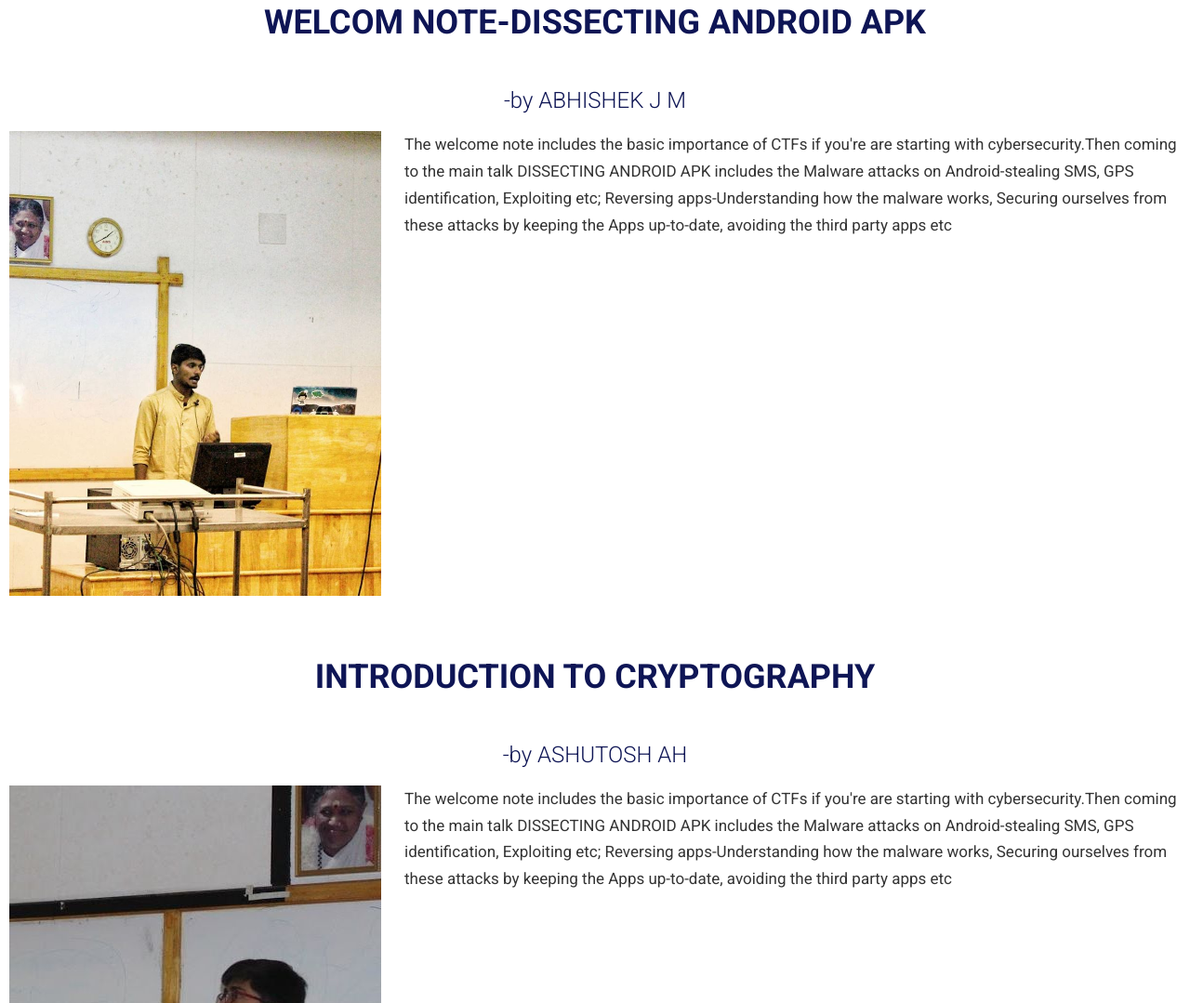
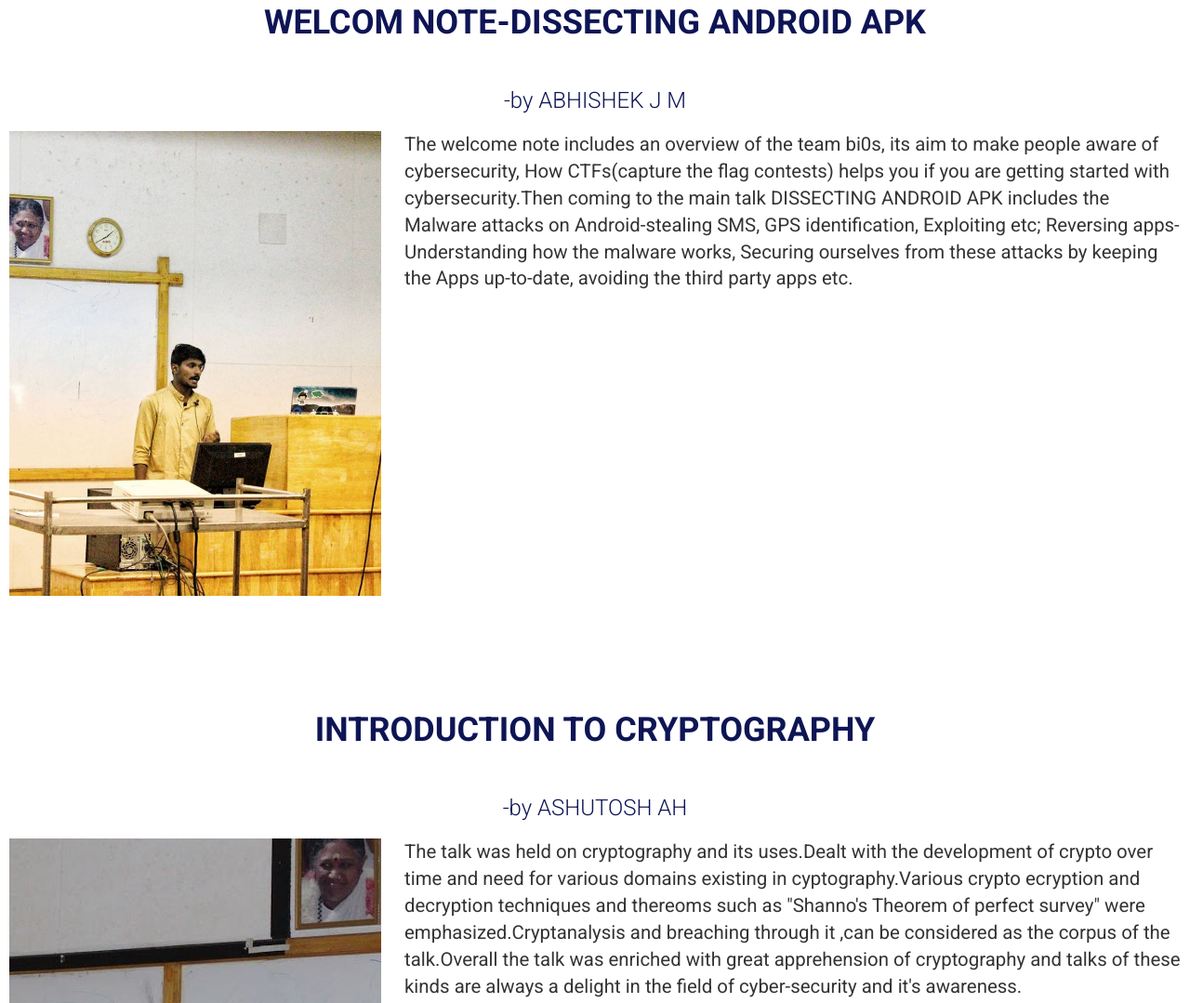
Before and after one commit to chsantoshkumar211/Meetup-Mock, a plain HTML site: page chapters/kochi-meetup.html in a window 1280 px wide. Shown: the part 981-2060 px from the top of the page at 93% size. Drawn offline with Linux system fonts and the light colour scheme.

Commit message:
Added extra field in registratin page,changed desc of kochi meet-up

```diff
--- a/chapters/kochi-meetup.html
+++ b/chapters/kochi-meetup.html
@@ -92,9 +92,9 @@
                         <br>
                         <h3 align="center">-by ABHISHEK J M</h3>
                     </div>
-                    <div>
+                    <div id="top-arrange">
                         <p><img src="../img/kochi-meetup/abhi2.jpg" height="500px" alt="bi0s-meetup-kochi" id="meetup-imgs">
-                        The welcome note includes the basic importance of CTFs if you're are starting with cybersecurity.Then coming to the main talk DISSECTING ANDROID APK includes the Malware attacks on Android-stealing SMS, GPS identification, Exploiting etc; Reversing apps-Understanding how the malware works, Securing ourselves from these attacks by keeping the Apps up-to-date, avoiding the third party apps etc
+                            The welcome note includes an overview of the team bi0s, its aim to make people aware of cybersecurity, How CTFs(capture the flag contests) helps you if you are getting started with cybersecurity.Then coming to the main talk DISSECTING ANDROID APK includes the Malware attacks on Android-stealing SMS, GPS identification, Exploiting etc; Reversing apps-Understanding how the malware works, Securing ourselves from these attacks by keeping the Apps up-to-date, avoiding the third party apps etc.
                         </p>
                     </div>
                 </div>
@@ -107,7 +107,7 @@
                         </div>
                         <div>
                             <p><img src="../img/kochi-meetup/ashu.jpeg" height="500px" alt="bi0s-meetup-kochi" id="meetup-imgs">
-                            The welcome note includes the basic importance of CTFs if you're are starting with cybersecurity.Then coming to the main talk DISSECTING ANDROID APK includes the Malware attacks on Android-stealing SMS, GPS identification, Exploiting etc; Reversing apps-Understanding how the malware works, Securing ourselves from these attacks by keeping the Apps up-to-date, avoiding the third party apps etc
+                                The talk was held on cryptography and its uses.Dealt with the development of crypto over time and need for various domains existing in cyptography.Various crypto ecryption and decryption techniques and thereoms such as "Shanno's Theorem of perfect survey" were emphasized.Cryptanalysis and breaching through it ,can be considered as the corpus of the talk.Overall the talk was enriched with great apprehension of cryptography and talks of these kinds are always a delight in the field of cyber-security and it's awareness.
                             </p>
                         </div>
                     </div>
@@ -120,7 +120,7 @@
                             </div>
                             <div>
                                 <p><img src="../img/kochi-meetup/akshay1.jpeg" height="500px" alt="bi0s-meetup-kochi" id="meetup-imgs">
-                                The welcome note includes the basic importance of CTFs if you're are starting with cybersecurity.Then coming to the main talk DISSECTING ANDROID APK includes the Malware attacks on Android-stealing SMS, GPS identification, Exploiting etc; Reversing apps-Understanding how the malware works, Securing ourselves from these attacks by keeping the Apps up-to-date, avoiding the third party apps etc
+                                    REVERSING101 is a talk that speaks about the Assembly language.The talk includes why should we care about Reversing -From a security perspective, it helps to find Vulnerabilities; it Gives clearer view on how the program interacts with hardware; How data is stored, written and read.The talk covered the basics of X86-General purpose registers, Segment registers, Instruction pointer, EFLAGS etc.The talk left a good impression on the audience about reversing who are getting started with cyber security.
                                 </p>
                             </div>
                         </div>
@@ -133,7 +133,7 @@
                                 </div>
                                 <div>
                                     <p><img src="../img/kochi-meetup/hrj1.jpeg" height="500px" alt="bi0s-meetup-kochi" id="meetup-imgs">
-                                    The welcome note includes the basic importance of CTFs if you're are starting with cybersecurity.Then coming to the main talk DISSECTING ANDROID APK includes the Malware attacks on Android-stealing SMS, GPS identification, Exploiting etc; Reversing apps-Understanding how the malware works, Securing ourselves from these attacks by keeping the Apps up-to-date, avoiding the third party apps etc
+                                        The talk was held on XSS.XSS(Cross-site scripting enables attackers to inject client-side scripts into web pages viewed by other users) vulnerability being the major aspect as it covers 75% of cyber attacks.This talk emphasizes the need for social awareness and the relative damage caused by the attack.Talks of these kinds are always enthusiastic and fruitful considering the threats of web security! The talk covered basic idea of various types of XSS's and demos were given regarding how Reflected and stored XSSs works.Overall the talk got great attention in the minds of the people who attended for the Meet-up.
                                     </p>
                                 </div>
                             </div>
@@ -146,9 +146,7 @@
                         </div>
                         <div>
                             <p><img src="../img/kochi-meetup/sid.jpeg" height="500px" alt="bi0s-meetup-kochi" id="meetup-imgs">
-                            The welcome note includes the basic importance of CTFs if you're are starting with cybersecurity.Then coming to the main talk DISSECTING ANDROID APK includes the Malware attacks on Android-stealing SMS, GPS identification, Exploiting etc; Reversing apps-Understanding how the malware works, Securing ourselves from these attacks by keeping the Apps up-to-date, avoiding the third party apps etc
-                            </p>
-                        </div>
+                                The Talk Covered how the STUXNET (A worm that infects Windows computers).How it spreads across the network of computers.Once inside a network, it uses a variety of mechanisms to propagate to other machines within that network and gain privilege once it has infected those machines.These mechanisms include both known and patched vulnerabilities, and four "zero-day exploits": vulnerabilities that were unknown and unpatched when the worm was released.The speaker left the audience inspired,Explained them how important is it getting into cyber security and extend their hands in protecting the NATION from these kind of Cyber attacks.
                     </div>
                     <br>
     </div>
--- a/css/style.css
+++ b/css/style.css
@@ -808,4 +808,10 @@ button:focus,
 }
 .arrange{
     margin-top: 450px;
+    font-size: 1.20em;
+    text-align: left;
 }
+#top-arrange{
+    font-size: 1.20em;
+    text-align: left;
+}
```
Also changed, not shown: register.html (+4 -0 lines).
